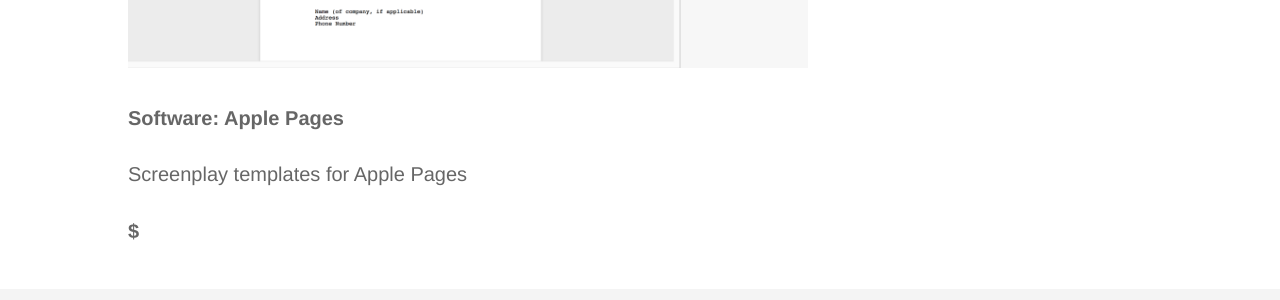
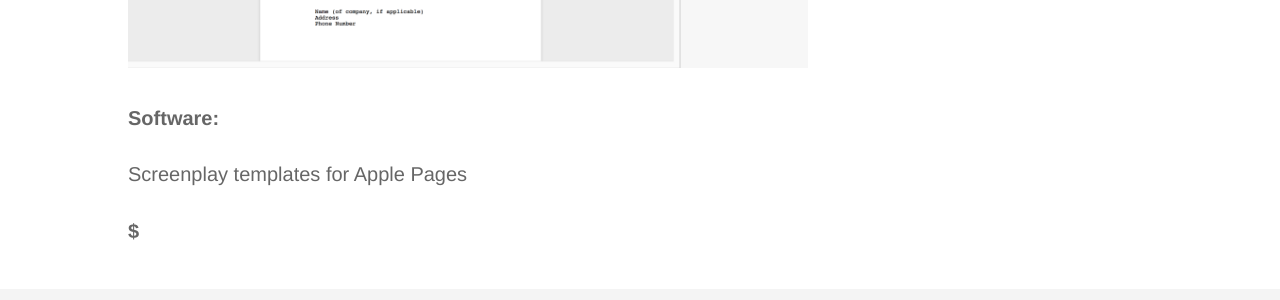
Before and after one commit to NicoleMRandazzo/nicolemrandazzo.github.io, a Jekyll site: the page built from _products/Screenplay-template-for-Apple-Pages-Warner-Brothers.md, in a window 1280 px wide. Shown: the part 1782-2082 px from the top of the page. Built offline with Jekyll 4.4.1, drawn with Linux system fonts in a browser that asks for light colours; part of the change alters nothing that is shown.

Commit message:
Update Screenplay-template-for-Apple-Pages-Warner-Brothers.md

```diff
--- a/_products/Screenplay-template-for-Apple-Pages-Warner-Brothers.md
+++ b/_products/Screenplay-template-for-Apple-Pages-Warner-Brothers.md
@@ -1,8 +1,9 @@
 ---
 title: Circuit Project - ECG PCB and Circuit Design
 layout: product
-software: Apple Pages
-cat: writing
+class: BME 214L- Computational Fundamentals of BME Design
+semester: Fall 2024
+skills: TinkerCad, Fusion 360, soldering, LabVIEW
 description_markdown: >-
   Screenplay templates for Apple Pages
 date: 2020-01-21 23:12:06 +0100
```
